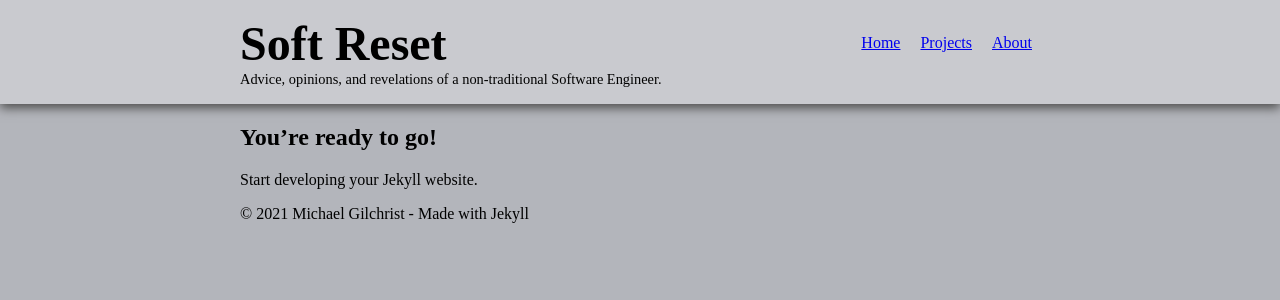
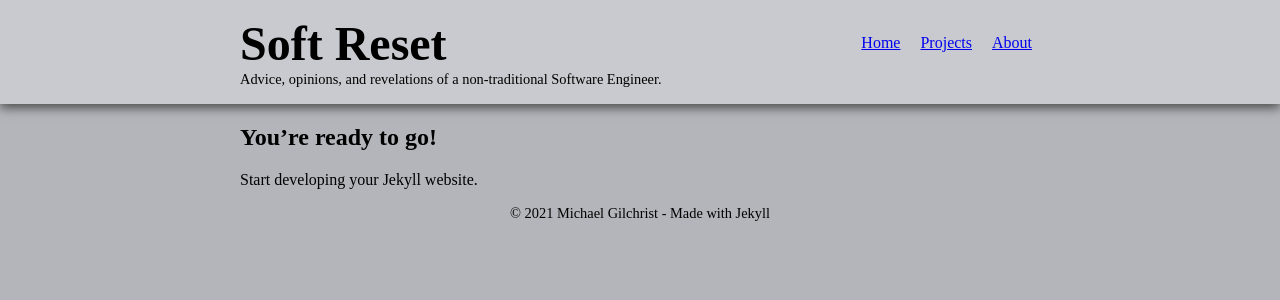
Before and after one commit to michaelgilch/michaelgilch.github.io, a Jekyll site: the page built from index.md, in a window 1280 px wide. Shown: the top 300 px of the page. Built offline with Jekyll 4.4.1, drawn with Linux system fonts in a browser that asks for light colours.

Commit message:
Center footer

```diff
--- a/_sass/main.scss
+++ b/_sass/main.scss
@@ -58,6 +58,10 @@ main,
   }
 }
 
+.footer-container {
+  text-align: center;
+  font-size: .9rem;
+}
 @media (min-width: 700px) {
 
   .title-container {
```
